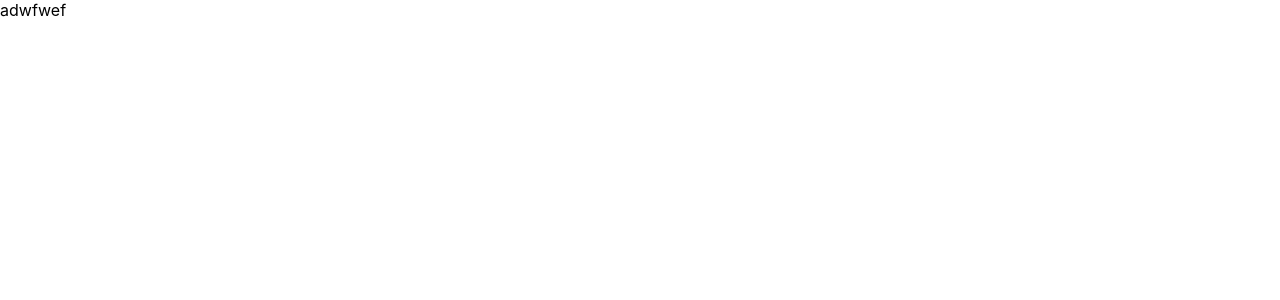
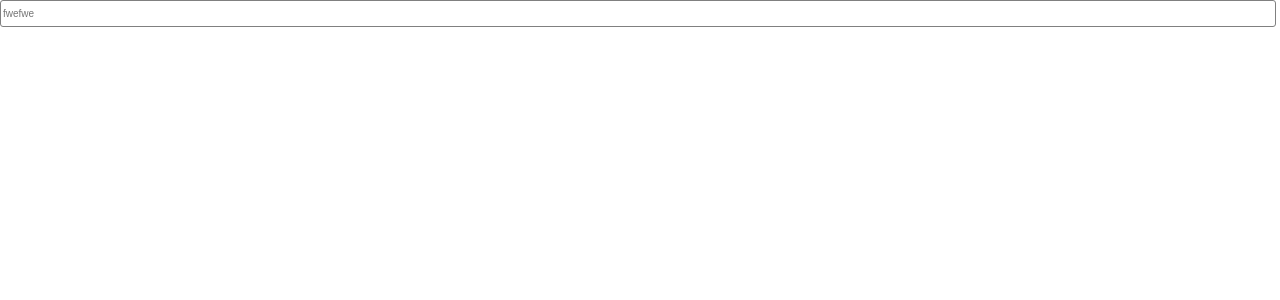
Before and after one commit to niksche/kts-front-summer-2021, a React (Create React App) app: page / in a window 1280 px wide. Shown: the top 300 px of the page. Built offline with nearby package versions, Linux system fonts and the light colour scheme.

Commit message:
added Input functional component

```diff
--- /dev/null
+++ b/src/App/App.tsx
@@ -0,0 +1,10 @@
+import Input from "../components/Input";
+
+const App = () => {
+    return <div>
+        <Input value={"yay"} placeholder={"fwefwe"} />
+    </div>
+};
+
+
+export default App;
--- /dev/null
+++ b/src/App/index.ts
@@ -0,0 +1 @@
+export { default } from "./App";
--- a/src/components/App/App.tsx
+++ /dev/null
@@ -1,5 +0,0 @@
-const App = () => {
-  return <div>app</div>;
-};
-
-export default App;
--- a/src/components/App/index.ts
+++ /dev/null
@@ -1 +0,0 @@
-export { default } from "./App";
--- /dev/null
+++ b/src/components/Input/Input.css
@@ -0,0 +1,18 @@
+
+.input {
+    flex-grow: 1;
+    margin-right: 10px;
+}
+
+.input-field {
+    width: 100%;
+    height: 23px;
+    border-radius: 3px;
+    border: solid 1px grey;
+    line-height: 23px;
+    font-size: 10px;
+}
+
+.input-field:focus {
+    border: solid 1px tomato;
+}
--- /dev/null
+++ b/src/components/Input/Input.tsx
@@ -0,0 +1,19 @@
+import "./Input.css";
+
+type InpurProps = {
+    value: string,
+    placeholder: string
+}
+
+const Input: React.FC<InpurProps> = ({ value, placeholder, children }) => {
+    return <div className="input">
+        <input
+            className="input-field"
+            placeholder={placeholder}>
+            {children}
+        </input>
+    </div>
+};
+
+
+export default Input;
--- /dev/null
+++ b/src/components/Input/index.ts
@@ -0,0 +1 @@
+export { default } from "./Input";
--- a/src/index.tsx
+++ b/src/index.tsx
@@ -1,9 +1,14 @@
 import React from "react";
 
 import ReactDOM from "react-dom";
+
+import App from "./App";
+
 import "./index.css";
 
 ReactDOM.render(
-  <React.StrictMode>adwfwef</React.StrictMode>,
-  document.getElementById("root")
+    <React.StrictMode>
+        <App />
+    </React.StrictMode>,
+    document.getElementById("root")
 );
```
